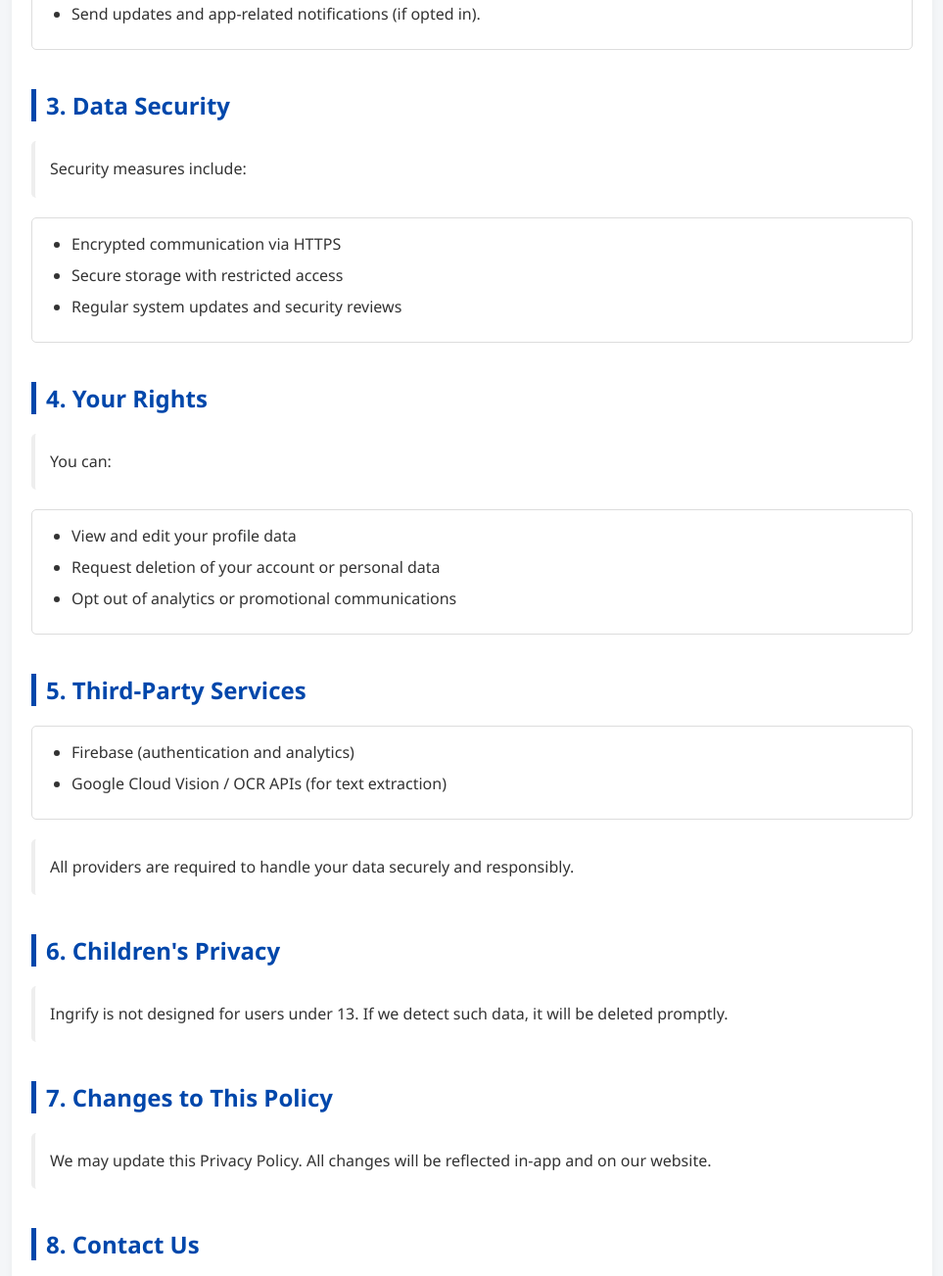
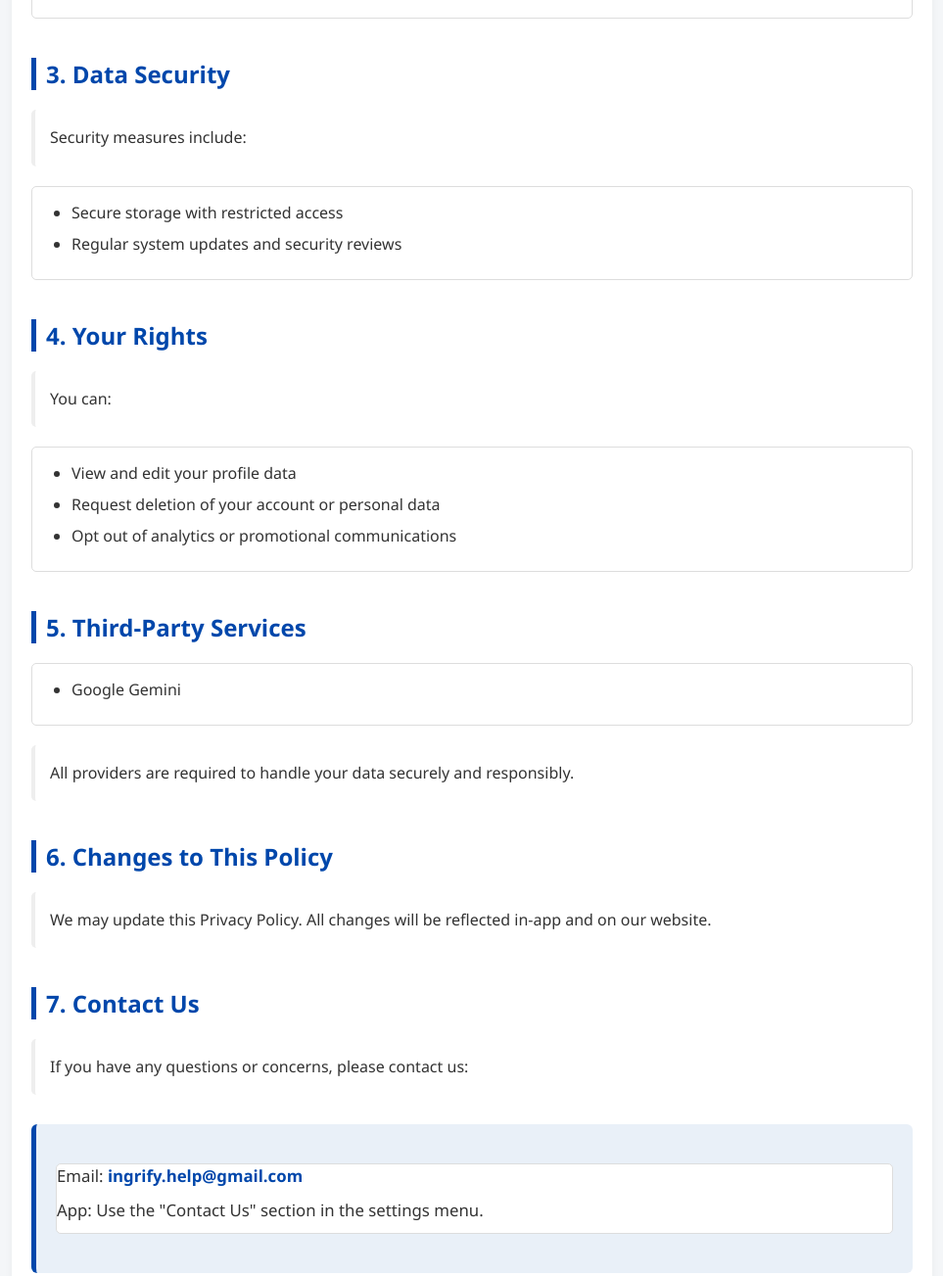
Before and after one commit to Akash-1006/INGRIFY_PRIVACY_POLICY, a plain HTML site: page index.html in a window 1280 px wide. Shown: the part 1824-3127 px from the top of the page at 98% size, without its empty margins (158-1121 px from the left). Drawn offline with Linux system fonts and the light colour scheme.

Commit message:
Update index.html

```diff
--- a/index.html
+++ b/index.html
@@ -175,13 +175,11 @@
             <li>Provide information on safety, side effects, and allergens.</li>
             <li>Improve scan accuracy and app performance.</li>
             <li>Offer personalized ingredient insights and recommendations.</li>
-            <li>Send updates and app-related notifications (if opted in).</li>
         </ul>
 
         <h2>3. Data Security</h2>
         <p>Security measures include:</p>
         <ul>
-            <li>Encrypted communication via HTTPS</li>
             <li>Secure storage with restricted access</li>
             <li>Regular system updates and security reviews</li>
         </ul>
@@ -196,18 +194,15 @@
 
         <h2>5. Third-Party Services</h2>
         <ul>
-            <li>Firebase (authentication and analytics)</li>
-            <li>Google Cloud Vision / OCR APIs (for text extraction)</li>
+            <li>Google Gemini </li>
         </ul>
         <p>All providers are required to handle your data securely and responsibly.</p>
 
-        <h2>6. Children's Privacy</h2>
-        <p>Ingrify is not designed for users under 13. If we detect such data, it will be deleted promptly.</p>
 
-        <h2>7. Changes to This Policy</h2>
+        <h2>6. Changes to This Policy</h2>
         <p>We may update this Privacy Policy. All changes will be reflected in-app and on our website.</p>
 
-        <h2>8. Contact Us</h2>
+        <h2>7. Contact Us</h2>
         <p>If you have any questions or concerns, please contact us:</p>
         <div class="contact">
             <ul>
```
